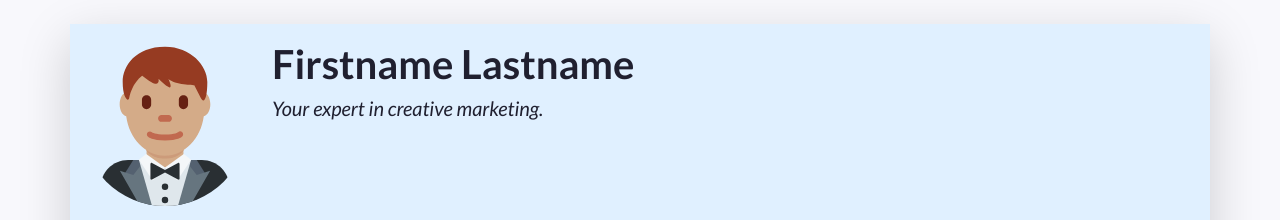
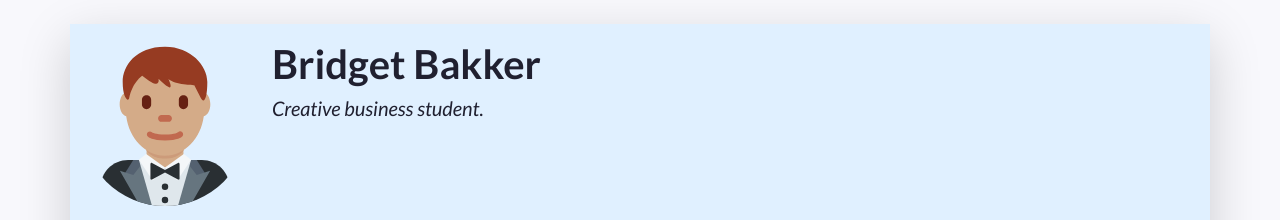
Before and after one commit to 210612buas/prj-cv-210612, a plain HTML site: page index.html in a window 1280 px wide. Shown: the top 220 px of the page. Drawn offline with nearby package versions, Linux system fonts and the light colour scheme.

Commit message:
Update index.html
changed <h1 and changed <h5

```diff
--- a/index.html
+++ b/index.html
@@ -54,8 +54,8 @@
           A container to wrap around your name and tagline. Full-width at small size, then columns of increasing size.
         -->
         <div class="col-12 col-sm-8 col-md-9 col-lg-10 my-3 header-content">
-          <h1 class="fw-bolder">Firstname Lastname</h1>
-          <h5 class="fst-italic tagline">Your expert in creative marketing.</h5>
+          <h1 class="fw-bolder">Bridget Bakker</h1>
+          <h5 class="fst-italic tagline">Creative business student.</h5>
         </div>
       </header>
 
```
